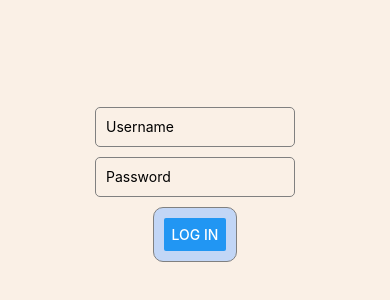
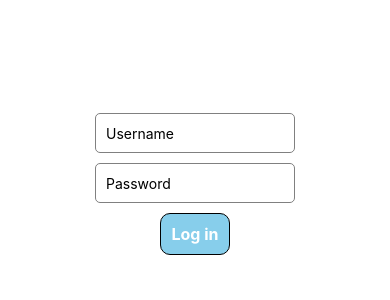
Before and after one commit to Adpro813/Real-app, a React Native app in the folder myapp/: screen / in a window 390 px wide. Shown: the part 238-538 px from the top of the page. Built offline with nearby package versions, Linux system fonts and the light colour scheme.

Commit message:
changed the login button text to white

```diff
--- a/myapp/App.js
+++ b/myapp/App.js
@@ -1,6 +1,6 @@
 import React, { useEffect, useState } from 'react';
 import { StatusBar } from 'expo-status-bar';
-import { StyleSheet, Text, View, Image, Button, TextInput } from 'react-native';
+import { StyleSheet, Text, View, Image, Button, TextInput, TouchableOpacity } from 'react-native';
 import { NavigationContainer } from '@react-navigation/native';
 import { createStackNavigator } from '@react-navigation/stack';
 
@@ -34,15 +34,14 @@ const LoadingScreen = ({ navigation }) => {
   );
 };
 
-function StartScreen ({navigation}) {
+function LogInScreen({ navigation }) {
   const [username, setUsername] = useState('');
   const [password, setPassword] = useState('');
   return (
-    <View style={styles.container}>
+    <View style={[styles.container, { backgroundColor: 'white' }]}>
       <TextInput
         style={styles.input}
         placeholder="Username"
-
         value={username}
         onChangeText={setUsername}
       />
@@ -53,32 +52,30 @@ function StartScreen ({navigation}) {
         value={password}
         onChangeText={setPassword}
       />
-      <View style={styles.buttonContainer}>
-        <Button
-          title = "Log in"
-          onPress={() => navigation.navigate('HomeScreen')}
-        />
-      </View>
+      <TouchableOpacity
+        style={styles.buttonContainer}
+        onPress={() => navigation.navigate('HomeScreen')}
+      >
+        <Text style={styles.logInText}>Log in</Text>
+      </TouchableOpacity>
     </View>
-  );
-};
-
-const HomeScreen = ({navigation}) => {
-
-  return (
-  <View style={styles.container}>
-    <Text> Home Screen </Text>
-  </View>
   );
 }
 
+const HomeScreen = ({ navigation }) => {
+  return (
+    <View style={styles.container}>
+      <Text>Home Screen</Text>
+    </View>
+  );
+}
 
 const AppNavigator = () => {
   return (
     <Stack.Navigator initialRouteName="LoadingScreen">
       <Stack.Screen name="LoadingScreen" component={LoadingScreen} options={{ headerShown: false }} />
-      <Stack.Screen name="Start Screen" component={StartScreen} options = {{headerShown:false}} />
-      <Stack.Screen name="HomeScreen" component={HomeScreen} options = {{headerShown:false}} />
+      <Stack.Screen name="Start Screen" component={LogInScreen} options={{ headerShown: false }} />
+      <Stack.Screen name="HomeScreen" component={HomeScreen} options={{ headerShown: false }} />
     </Stack.Navigator>
   );
 };
@@ -90,17 +87,19 @@ const styles = StyleSheet.create({
     alignItems: 'center',
     justifyContent: 'center',
   },
-
+  logInText: {
+    color: 'white',
+    fontSize: 16,
+    fontWeight: 'bold',
+  },
   buttonContainer: {
-    backgroundColor: '#c2d6f6',
+    backgroundColor: 'rgb(135,206,235)',
     alignItems: 'center',
     justifyContent: 'center',
     borderWidth: 1,
-    borderColor: 'gray',
     borderRadius: 10,
     padding: 10,
   },
-
   input: {
     height: 40,
     width: 200,
```
